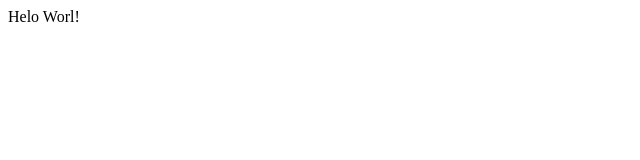
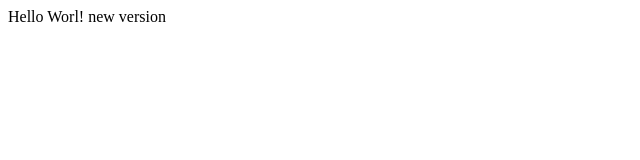
Before and after one commit to LeonardoMoreira71512/LAB1, a plain HTML site: page index.html in a window 1280 px wide. Shown: the full height of the page, 0-640 px from the left. Drawn offline with Linux system fonts and the light colour scheme.

Commit message:
correcao de erros ortograficos

```diff
--- a/index.html
+++ b/index.html
@@ -1,8 +1,8 @@
 <html>
 <head>
-<title>Helo</title>
+<title>Hello</title>
 </head>
 <body>
-<p>Helo Worl!</p>
+<p>Hello Worl! new version</p>
 </body>
 </html>
```
